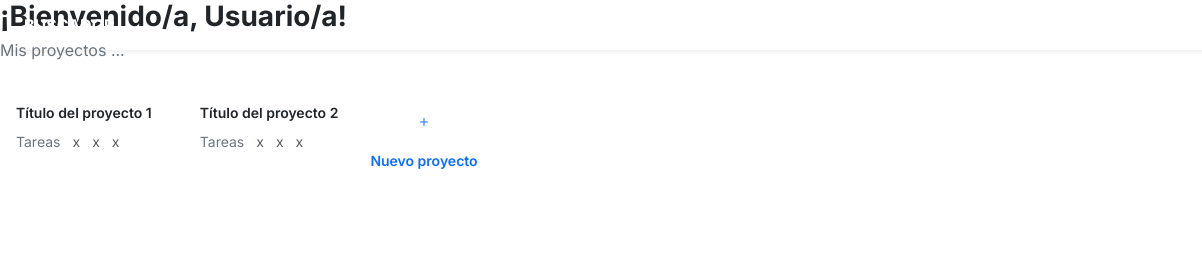
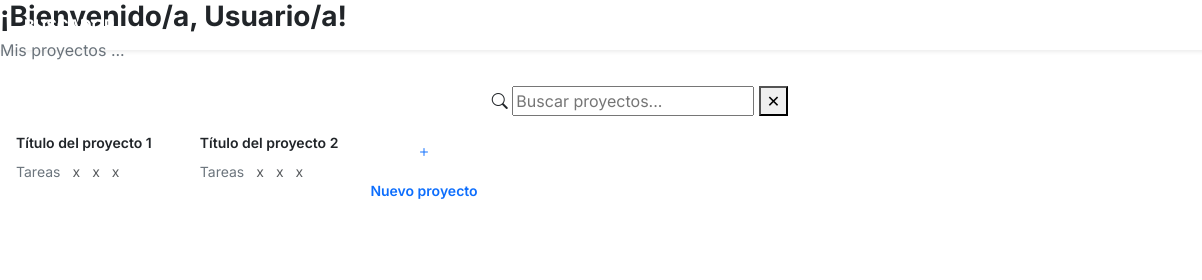
Before and after one commit to sofialedesmaa/TaskBoard, a plain HTML site: page home.html in a window 1280 px wide. Shown: the top 280 px of the page, 0-1202 px from the left. Drawn offline with nearby package versions, Linux system fonts and the light colour scheme; files whose address does not match are found by name.

Commit message:
buscador con filtro para proyectos home.html

```diff
--- a/home.html
+++ b/home.html
@@ -56,6 +56,27 @@
         <h1 class="fs-3 fw-bold mb-1">¡Bienvenido/a, <span id="nombreUsuario">Usuario/a</span>!</h1>
         <p class="text-secondary mb-4">Mis proyectos ...</p>
 
+        <div class="container mt-4 d-flex justify-content-center">
+    <div class="search-box">
+        <span class="search-icon">
+            <i class="bi bi-search"></i>
+        </span>
+
+        <input
+            type="text"
+            id="search-projects-input"
+            class="search-input"
+            placeholder="Buscar proyectos..."
+        >
+
+        <button
+            id="clear-projects-btn"
+            class="clear-btn">
+            ✕
+        </button>
+    </div>
+</div>
+
         <div class="d-flex flex-wrap align-items-stretch gap-3">
             <div class="project-card card border-0 overflow-hidden">
                 <div class="project-card-cover" style="background-color: #7F9C96;"></div>
```
